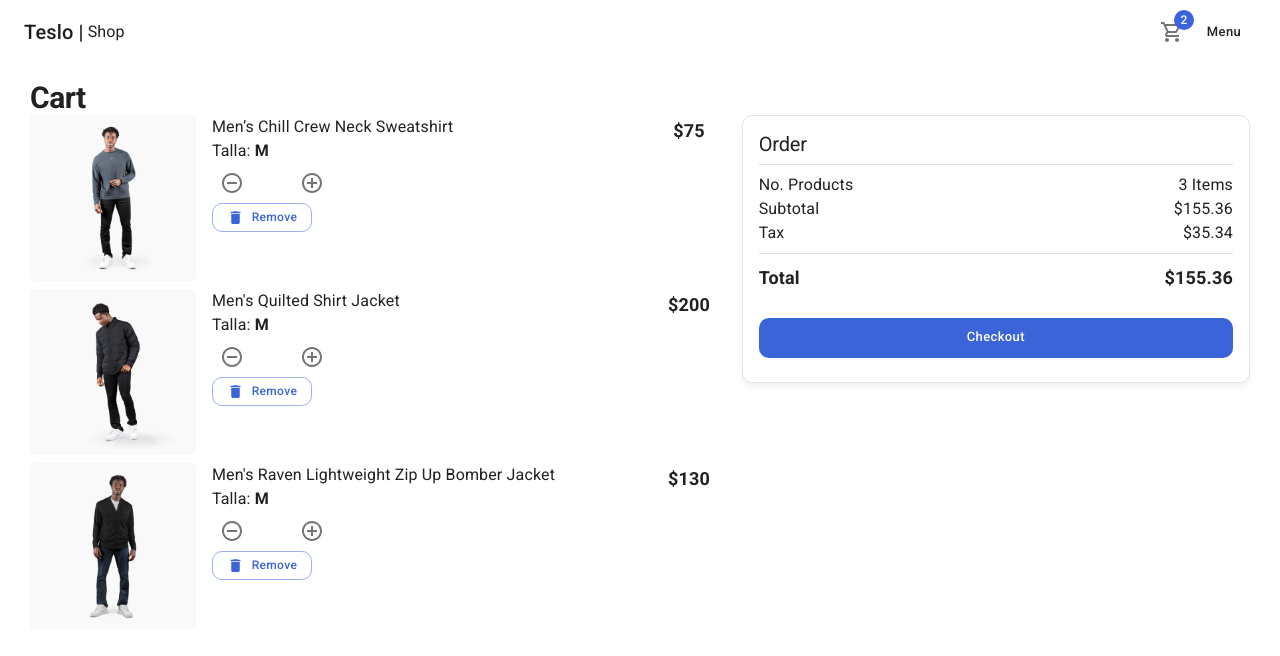
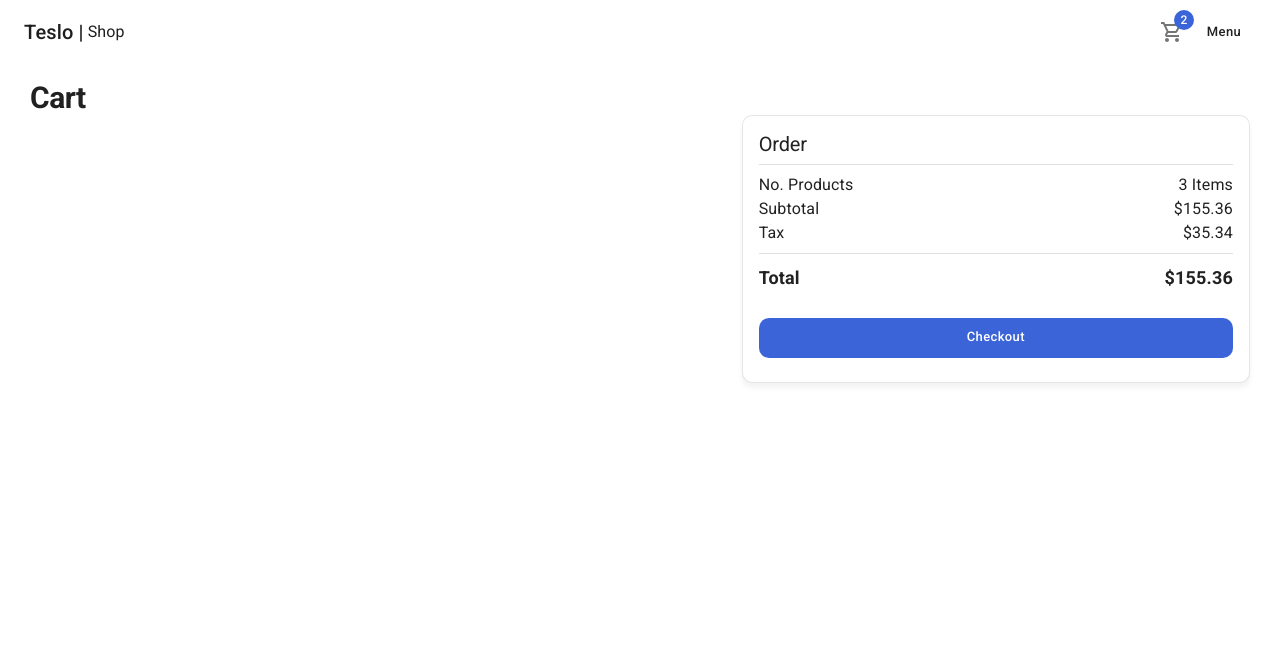
Before and after one commit to Xanul/teslo-shop-next, a Next.js app: page /cart in a window 1280 px wide. Shown: the top 656 px of the page. Built offline with nearby package versions, Linux system fonts and the light colour scheme.

Commit message:
Added the feature to show the products in context in the cart page

```diff
--- a/components/cart/CartList.tsx
+++ b/components/cart/CartList.tsx
@@ -2,14 +2,9 @@ import { initialData } from "@/database/products"
 import { Delete } from "@mui/icons-material";
 import { CardActionArea, CardMedia, Grid, Link, Typography, Box, Button, Divider } from "@mui/material"
 import NextLink from 'next/link';
-import { FC } from "react";
+import { FC, useContext } from "react";
 import { ItemCounter } from "../ui";
-
-const productsInCart = [
-  initialData.products[0],
-  initialData.products[1],
-  initialData.products[2]
-]
+import { CartContext } from "@/context";
 
 interface Props {
   editable?: boolean;
@@ -17,10 +12,14 @@ interface Props {
 
 export const CartList: FC<Props> = ({ editable = false }) => {
 
+  const { cart } = useContext(CartContext);
+  console.log(cart);
+
+
   return (
     <>
       {
-        productsInCart.map( product => (
+        cart.map( product => (
           <Grid container spacing={2} key={product.slug} sx={{mb:1}}>
             <Grid item xs={3}>
               {/* Link to product page */}
@@ -28,7 +27,7 @@ export const CartList: FC<Props> = ({ editable = false }) => {
                 <Link>
                   <CardActionArea>
                     <CardMedia
-                      image={`/products/${product.images[0]}`}
+                      image={`/products/${product.image}`}
                       component="img"
                       sx={{borderRadius: '5px'}}
                     />
@@ -39,11 +38,15 @@ export const CartList: FC<Props> = ({ editable = false }) => {
             <Grid item xs={7}>
               <Box display="flex" flexDirection="column">
                 <Typography variant="body1">{product.title}</Typography>
-                <Typography variant="body1">Talla: <strong>M</strong></Typography>
+                <Typography variant="body1">Size: <strong>{product.size}</strong></Typography>
                 {
                   editable
-                  ? <ItemCounter />
-                  : <Typography variant="subtitle1">3 Items</Typography>
+                  ? <ItemCounter
+                      currentValue={product.quantity}
+                      maxValue={10}
+                      onUpdateQuantity={() => console.log("e")}
+                    />
+                  : <Typography variant="subtitle1">{product.quantity} {product.quantity > 1 ? 'Items' : 'Item'}</Typography>
                 }
                 {
                   editable && (
```
